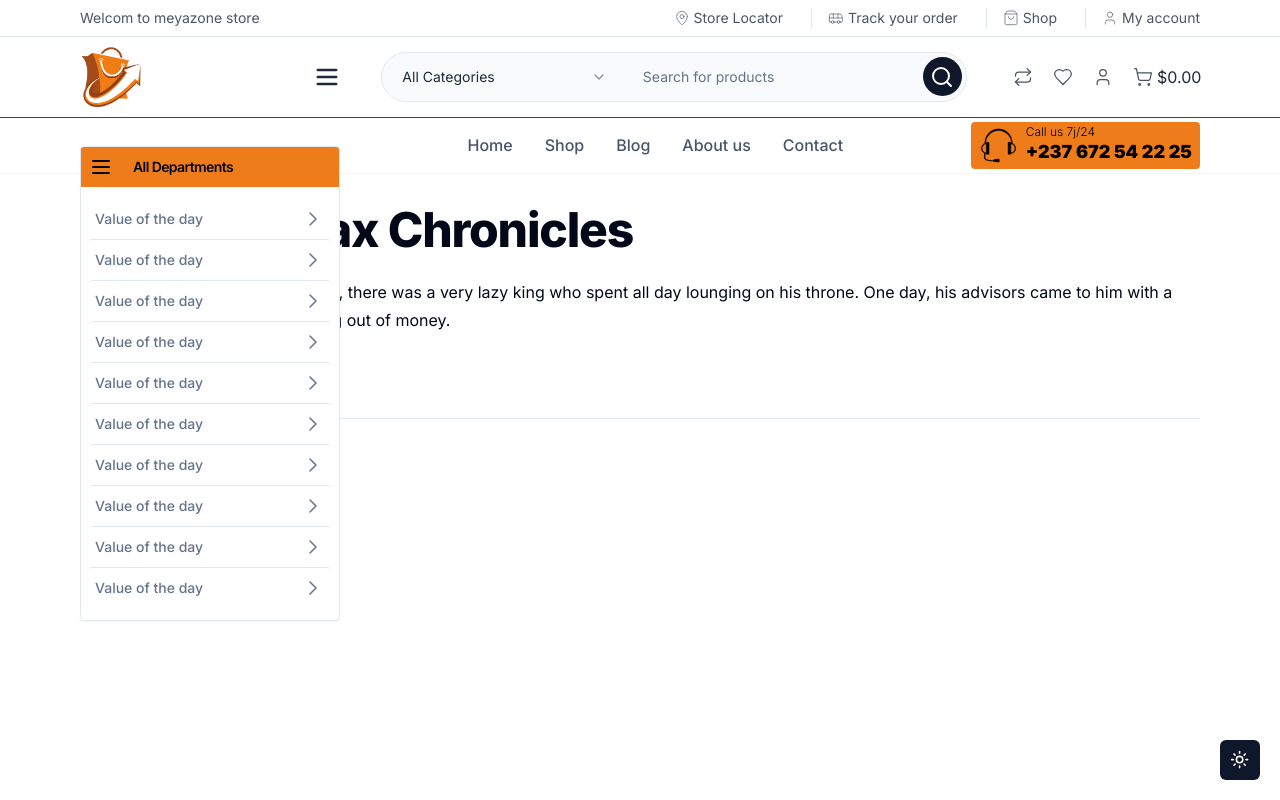
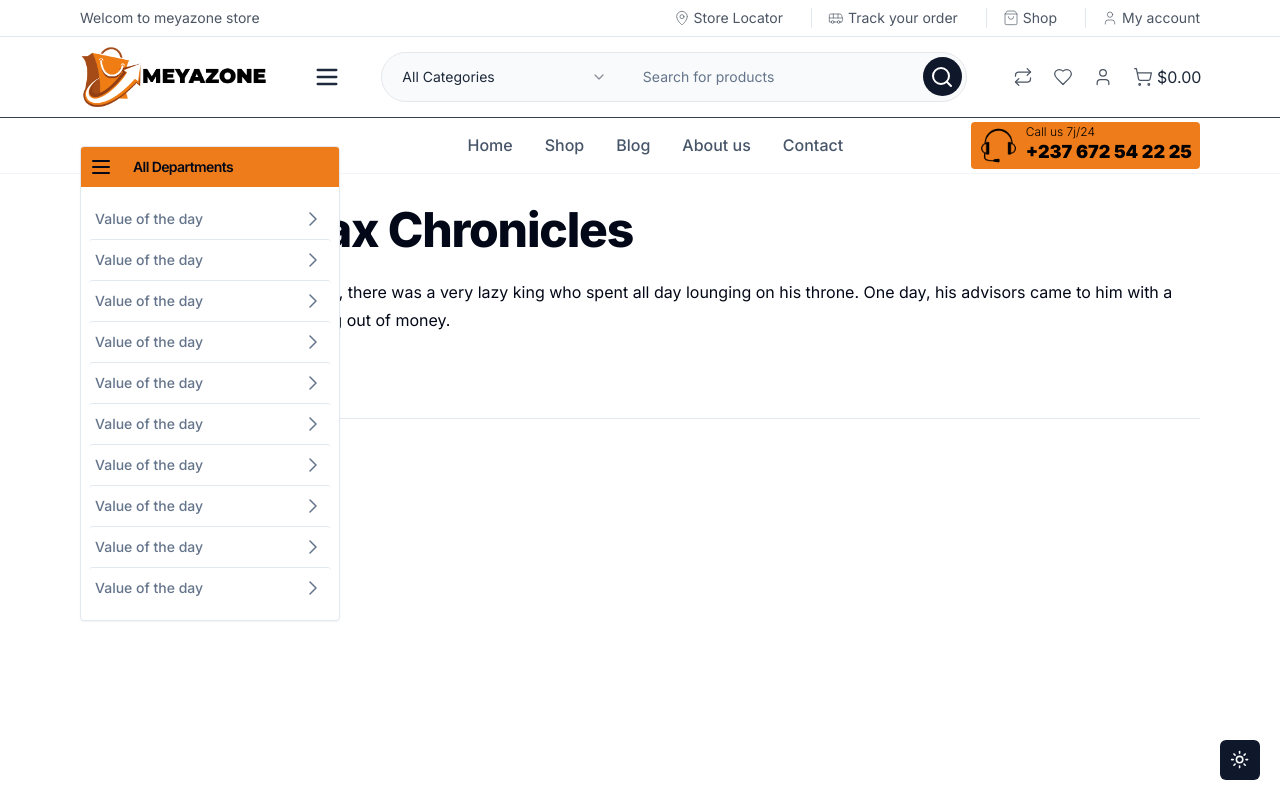
Before and after one commit to Mel-Turham/Meyazone, a Next.js app: page /contact in a window 1280 px wide. Built offline with nearby package versions, Linux system fonts and the light colour scheme.

Commit message:
fix bug logo swith between theme

```diff
--- a/components/Navbar.tsx
+++ b/components/Navbar.tsx
@@ -37,7 +37,7 @@ import { Card, CardHeader, CardTitle, CardContent } from '@/components/ui/card';
 import { useMenuStore } from '@/store/MenuStore';
 
 const Navbar = () => {
-	const { theme } = useTheme();
+	const { systemTheme, theme } = useTheme();
 	const { setIsOpen, isOpen } = useMenuStore();
 	useEffect(() => {
 		const bodyEl = document.querySelector<HTMLBodyElement>('body')!;
@@ -77,7 +77,11 @@ const Navbar = () => {
 			<div className='container flex items-center justify-between  py-2 '>
 				<Link href='/' className='w-2/12'>
 					<Image
-						src={theme === 'light' ? '/logo-dark.png' : '/logo-white.png'}
+						src={
+							systemTheme === 'light' || theme === 'light'
+								? '/logo-dark.png'
+								: '/logo-white.png'
+						}
 						alt='logo'
 						loading='lazy'
 						title='meyazone'
```
